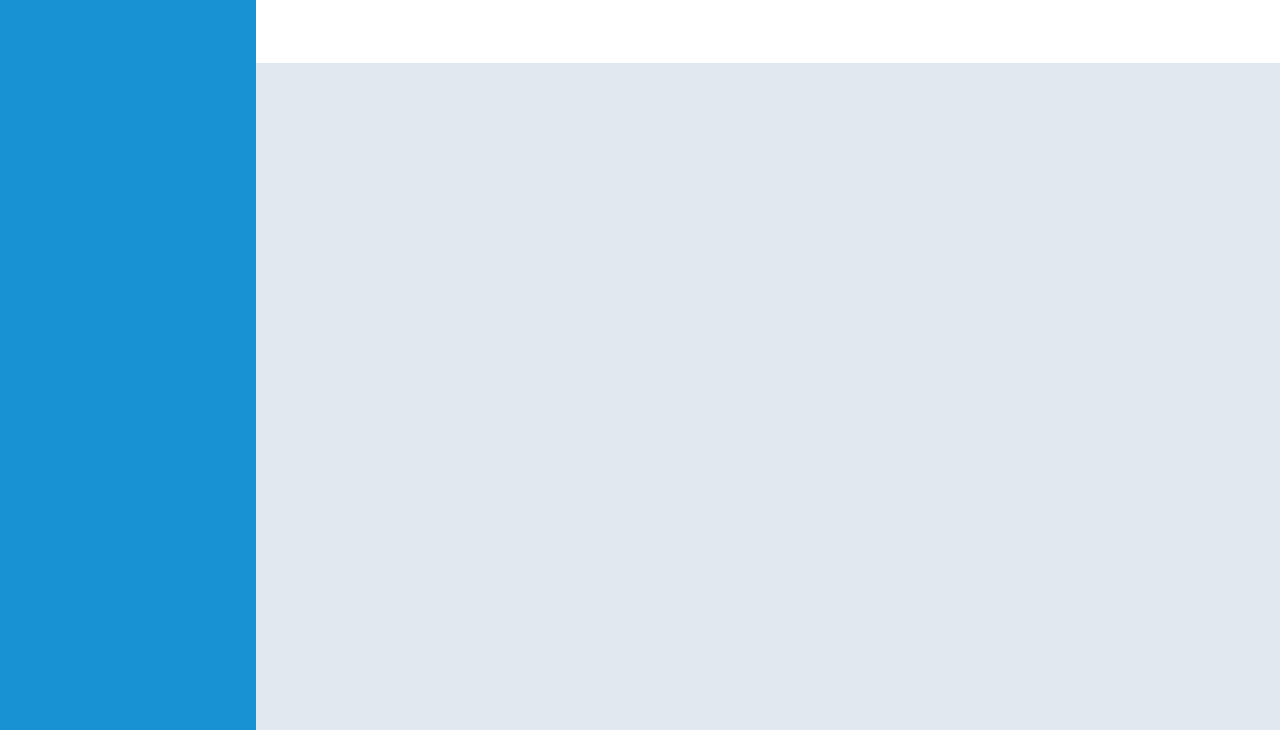
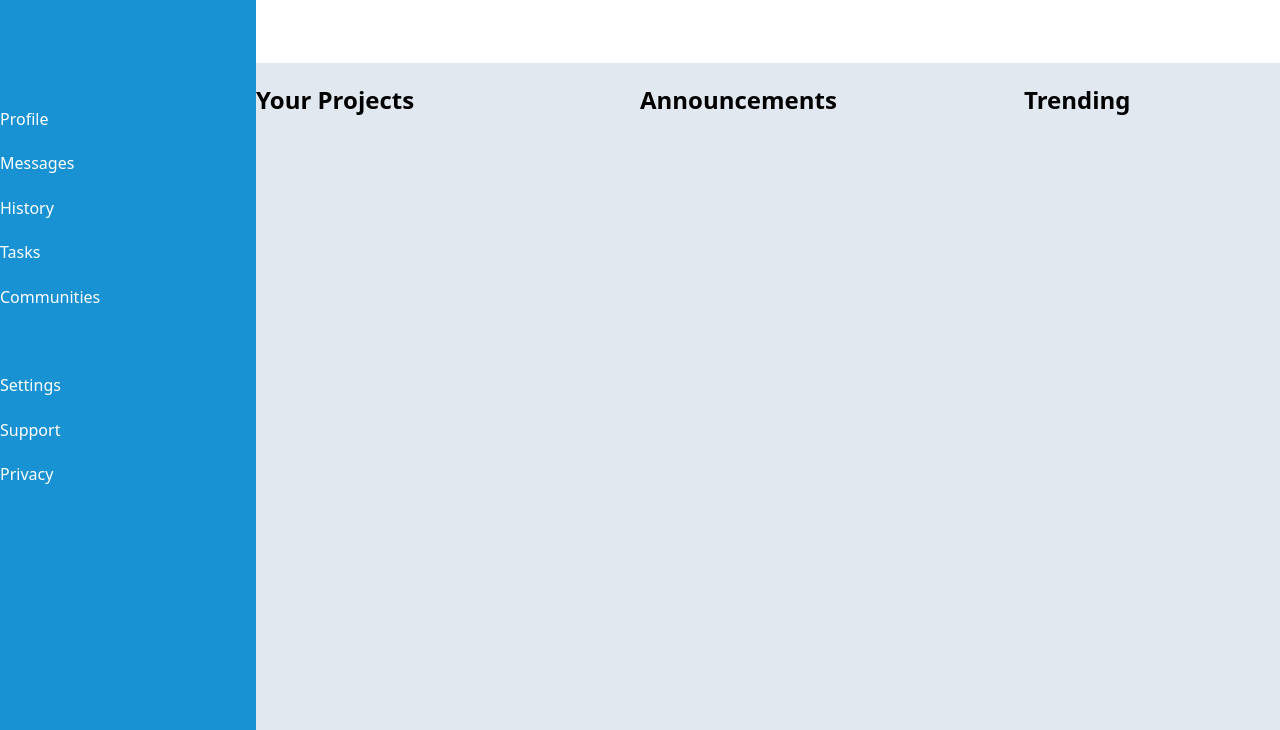
Before and after one commit to Manas-maker/odin-admin-dashboard, a plain HTML site: page index.html in a window 1280 px wide. Shown: the part 70-800 px from the top of the page. Drawn offline with Linux system fonts and the light colour scheme.

Commit message:
added most placeholder elements

```diff
--- a/index.html
+++ b/index.html
@@ -9,9 +9,41 @@
 </head>
 <body>
     <div id="container">
-        <div id="header"></div>
-        <div id="sidebar"></div>
-        <div id="main-content"></div>
+        <div id="header">
+            <div id="searchbar"><img src="" alt="" id="searchbar-icon"><div id="searchbar"></div>
+            <div id="user"><img src="" alt="notification-bell"><img src="" alt="user-icon"><span>Morgan Stanley</span></div>
+            <div id="greeting"></div>
+            <div id="buttons"><button class="header-buttons">New</button><button class="header-buttons">Upload</button><button class="header-buttons">Share</button></div>
+        </div>
+        </div>
+        <div id="sidebar">
+            <div>Dashboard</div>
+            <div class="sidebar-item"><img src="" alt="" class="icon"><a href="" class="sidebar-link"><a href="" class="sidebar-link"></a></a></div>
+            <div class="sidebar-item"><img src="" alt="" class="icon"><a href="" class="sidebar-link">Profile</a></div>
+            <div class="sidebar-item"><img src="" alt="" class="icon"><a href="" class="sidebar-link">Messages</a></div>
+            <div class="sidebar-item"><img src="" alt="" class="icon"><a href="" class="sidebar-link">History</a></div>
+            <div class="sidebar-item"><img src="" alt="" class="icon"><a href="" class="sidebar-link">Tasks</a></div>
+            <div class="sidebar-item"><img src="" alt="" class="icon"><a href="" class="sidebar-link">Communities</a></div>
+            <div class="sidebar-item"></div>
+            <div class="sidebar-item"><img src="" alt="" class="icon"><a href="" class="sidebar-link">Settings</a></div>
+            <div class="sidebar-item"><img src="" alt="" class="icon"><a href="" class="sidebar-link">Support</a></div>
+            <div class="sidebar-item"><img src="" alt="" class="icon"><a href="" class="sidebar-link">Privacy</a></div>
+        </div>
+        <div id="main-content">
+            <div id="projects"><h2>Your Projects</h2><div class="project-card"></div>
+            <div class="project-card"></div>
+            <div class="project-card"></div>
+            <div class="project-card"></div>
+            <div class="project-card"></div>
+            <div class="project-card"></div></div>
+            <div id="announcements"><h2>Announcements</h2><div class="announcements-container"><div class="announcement"></div>
+            <div class="announcement"></div>
+            <div class="announcement"></div></div></div>
+            <div class="trending"><h2>Trending</h2><div class="trending-container"><div class="trend"></div>
+            <div class="trend"></div>
+            <div class="trend"></div>
+            <div class="trend"></div></div></div>
+        </div>
     </div>
 </body>
 </html>
--- a/style.css
+++ b/style.css
@@ -1,6 +1,7 @@
 html, body {
     padding: 0px;
     margin: 0px;
+    font-family: system-ui, -apple-system, BlinkMacSystemFont, 'Segoe UI', Roboto, Oxygen, Ubuntu, Cantarell, 'Open Sans', 'Helvetica Neue', sans-serif;
 }
 #container {
     display: grid;
@@ -11,13 +12,23 @@ html, body {
 #sidebar {
     background-color: #1992d4;
     grid-area: 1/1/3/2;
+    display: grid;
+    grid-template-rows: 3fr repeat(15, 1fr);
+    color: white;
 }
 
 #main-content {
     background-color: #e2e8f0;
     grid-area: 2/2/3/3;
+    display: grid;
+    grid: 1fr 1fr/ 1.5fr 1.5fr 1fr;
 }
 
 #header {
     grid-area: 1/2/2/3;
 }
+
+a {
+    text-decoration: none;
+    color: inherit;
+}
```
